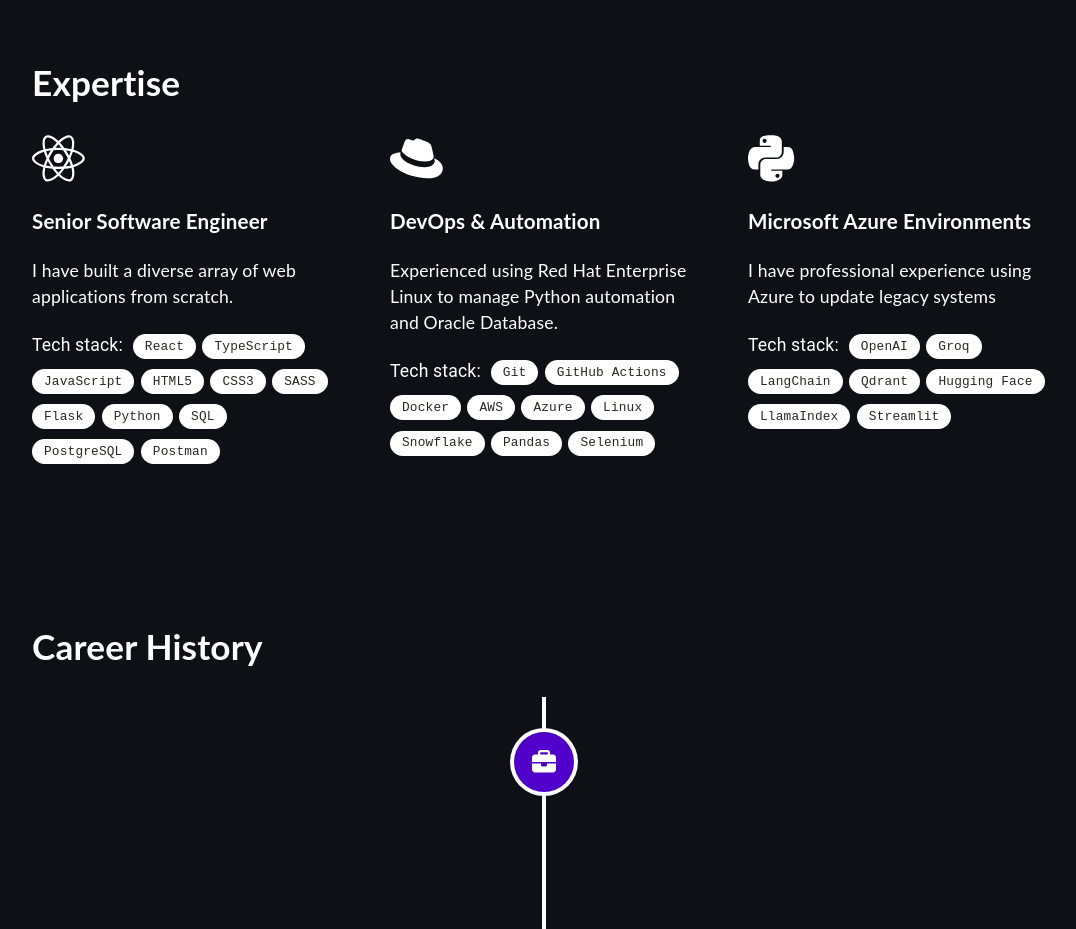
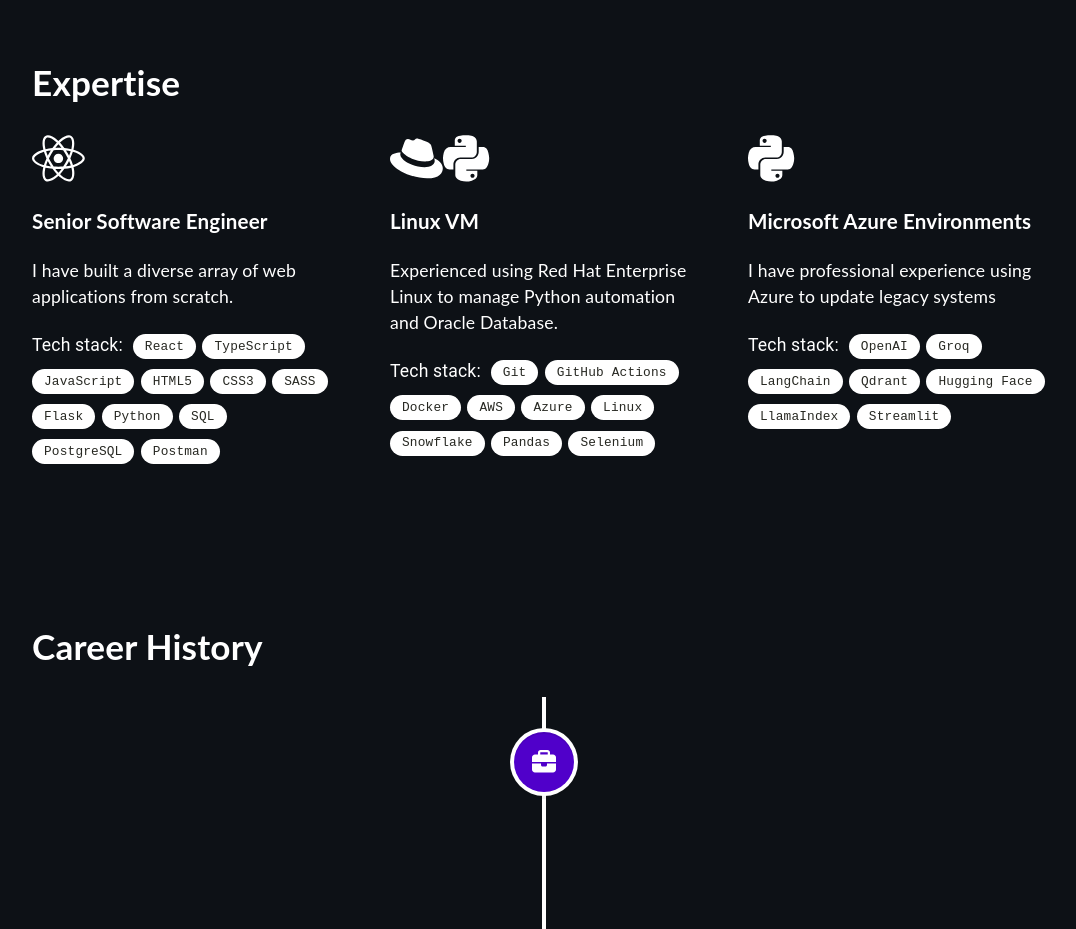
Before and after one commit to MirandaFarmer/MirandaFarmer.github.io, a React (Create React App) app: page / in a window 1280 px wide. Shown: the part 860-1789 px from the top of the page, without its empty margins (96-1172 px from the left). Built offline with nearby package versions, Linux system fonts and the light colour scheme.

Commit message:
change icons

```diff
--- a/src/components/Expertise.tsx
+++ b/src/components/Expertise.tsx
@@ -61,7 +61,8 @@
 
                 <div className="skill">
                     <FontAwesomeIcon icon={faRedhat} size="3x"/>
-                    <h3>DevOps & Automation</h3>
+                    <FontAwesomeIcon icon={faPython} size="3x"/>
+                    <h3>Linux VM</h3>
                     <p>Experienced using Red Hat Enterprise Linux to manage Python automation and Oracle Database.</p>
                     <div className="flex-chips">
                         <span className="chip-title">Tech stack:</span>
```
